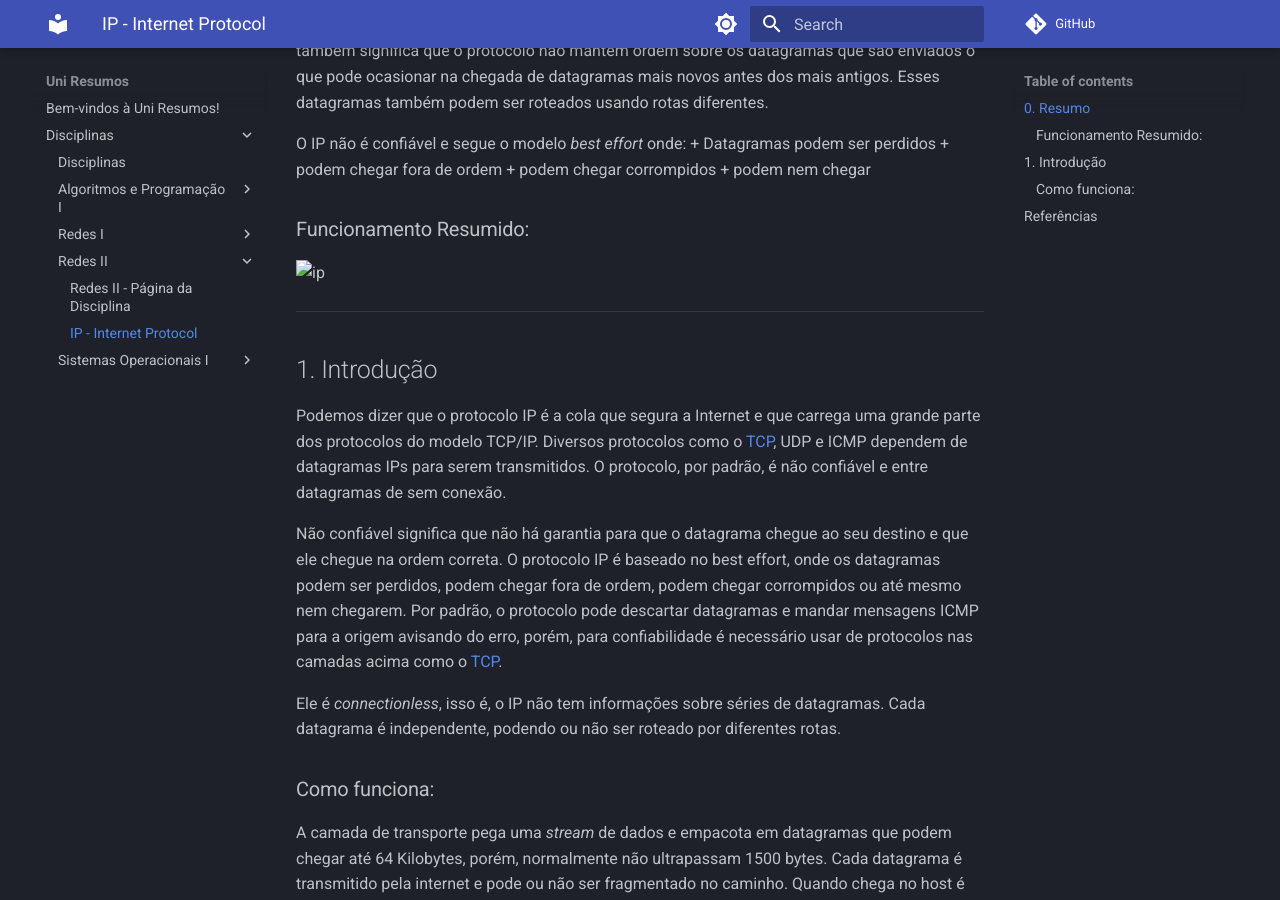
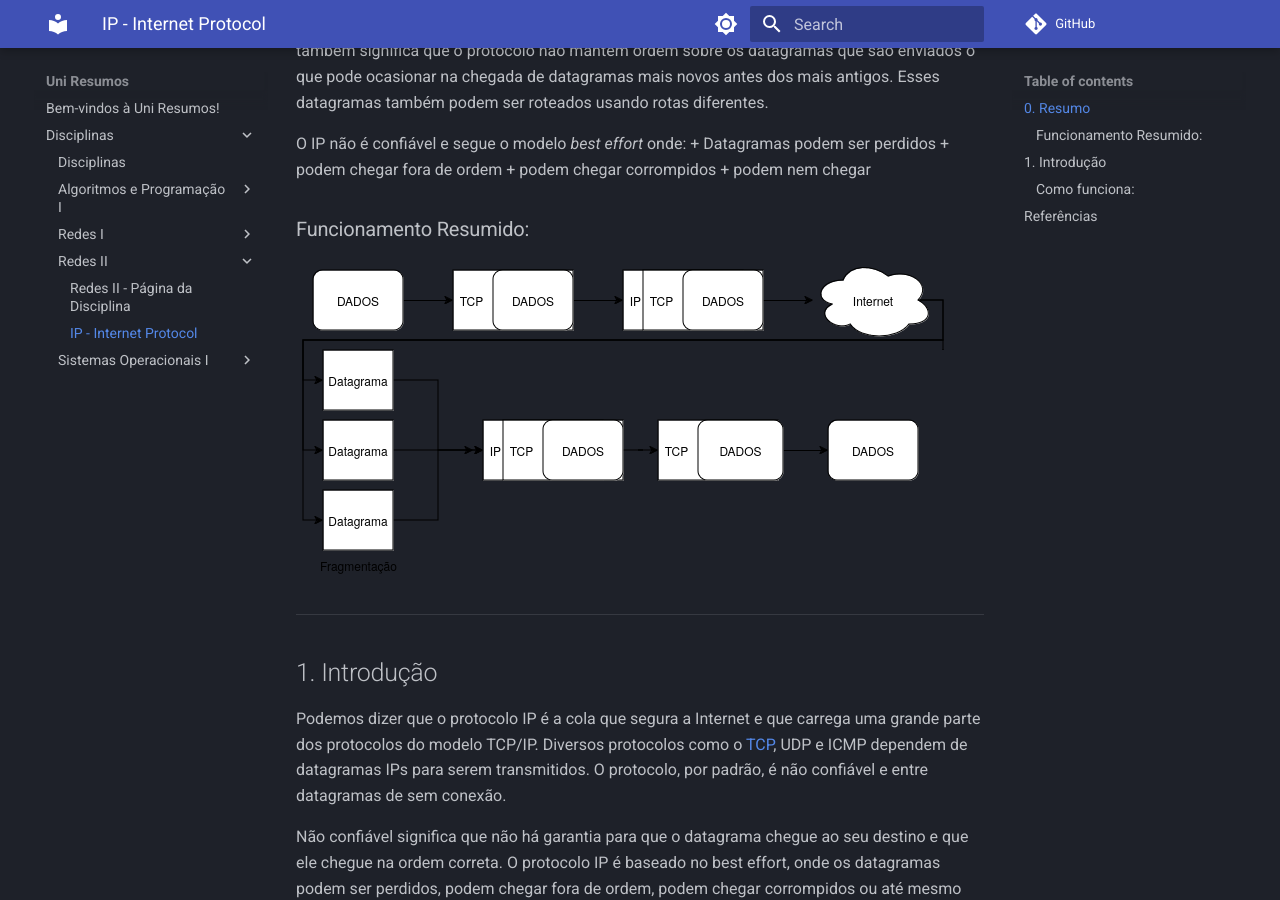
Before and after one commit to eduardoschulz/uniresumos, an MkDocs documentation site: the page built from docs/Disciplinas/Redes II/ip.md, in a window 1280 px wide and 900 px high, scrolled down 325 px. Built offline with MkDocs 1.6.1 and Material for MkDocs 9.7.7, drawn with Linux system fonts in a browser that asks for light colours; comment, search, counter and statistics services are not loaded.

Commit message:
fix imagem funcionamento

```diff
--- a/docs/Disciplinas/Redes II/ip.md
+++ b/docs/Disciplinas/Redes II/ip.md
@@ -11,7 +11,7 @@ O IP não é confiável e segue o modelo _best effort_ onde:
     + podem nem chegar
 
 ### Funcionamento Resumido:
- ![ip](docs/Disciplinas/Redes II/func-ip.png)
+ ![datagrama funcionamento](imgs/func-ip.png)
 
 ---
 ## 1. Introdução
```
Also changed, not shown: docs/Disciplinas/Redes II/imgs/func-ip.png (renamed from docs/Disciplinas/Redes II/func-ip.png).
